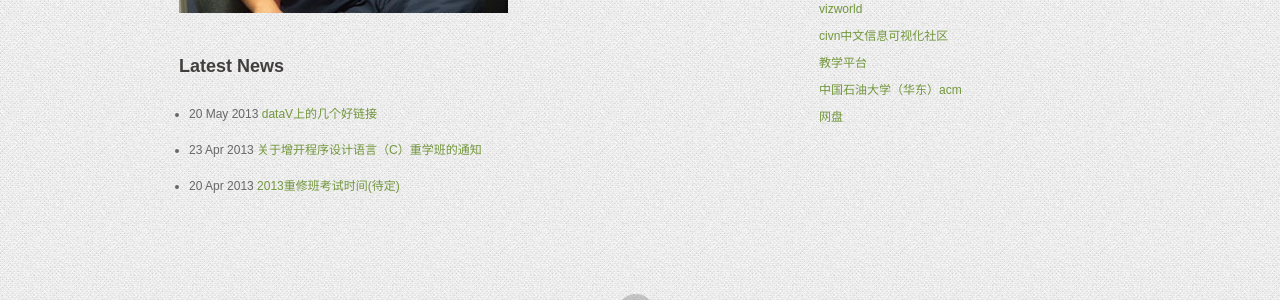
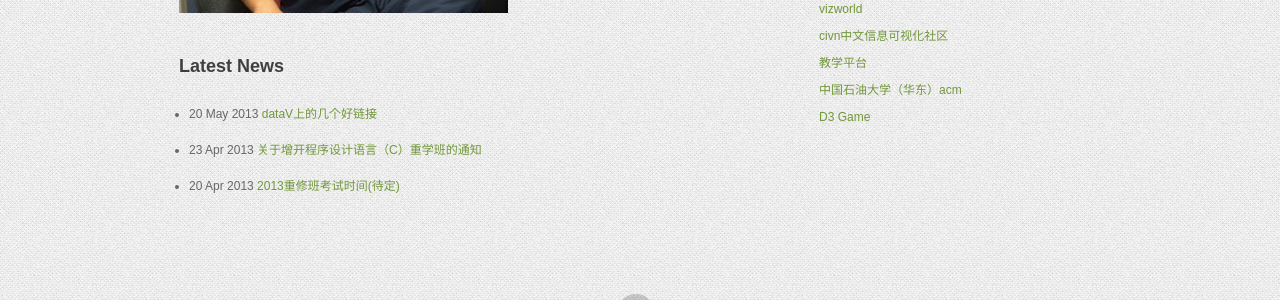
Before and after one commit to cinger007/cinger007.github.com, a Jekyll site: the page built from index.html, in a window 1280 px wide and 942 px high. Shown: the part 463-763 px from the top of the window. Built offline with Jekyll 4.4.1, drawn with Linux system fonts in a browser that asks for light colours.

Commit message:
add d3 game link

```diff
--- a/index.html
+++ b/index.html
@@ -61,7 +61,7 @@ title: Li Xin's Homepage
 		<a href="http://acm.upc.edu.cn/">中国石油大学（华东）acm</a>
 	 </p>
 	 <p>
-		<a href="http://121.251.254.217/">网盘</a>
+		<a href="d3/index.html">D3 Game</a>
 	 </p>
     </div>
    </div>
```
